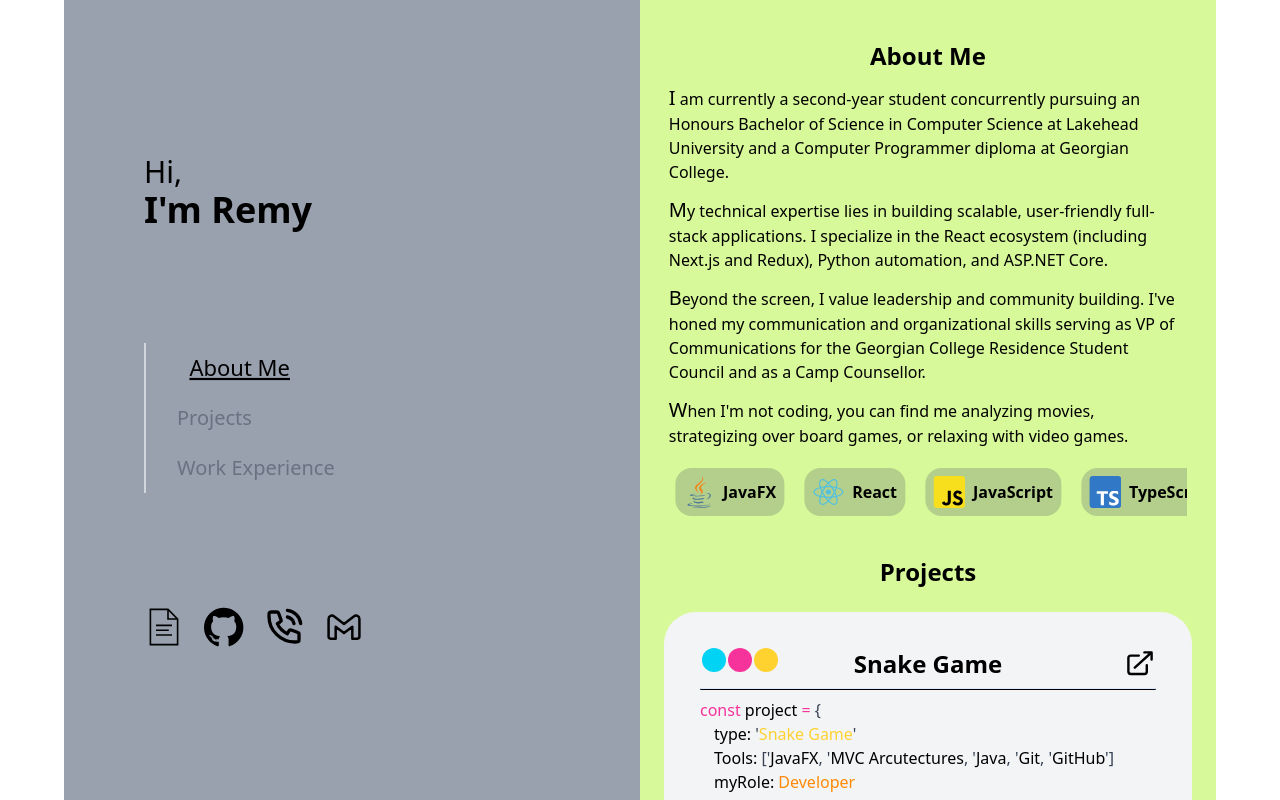
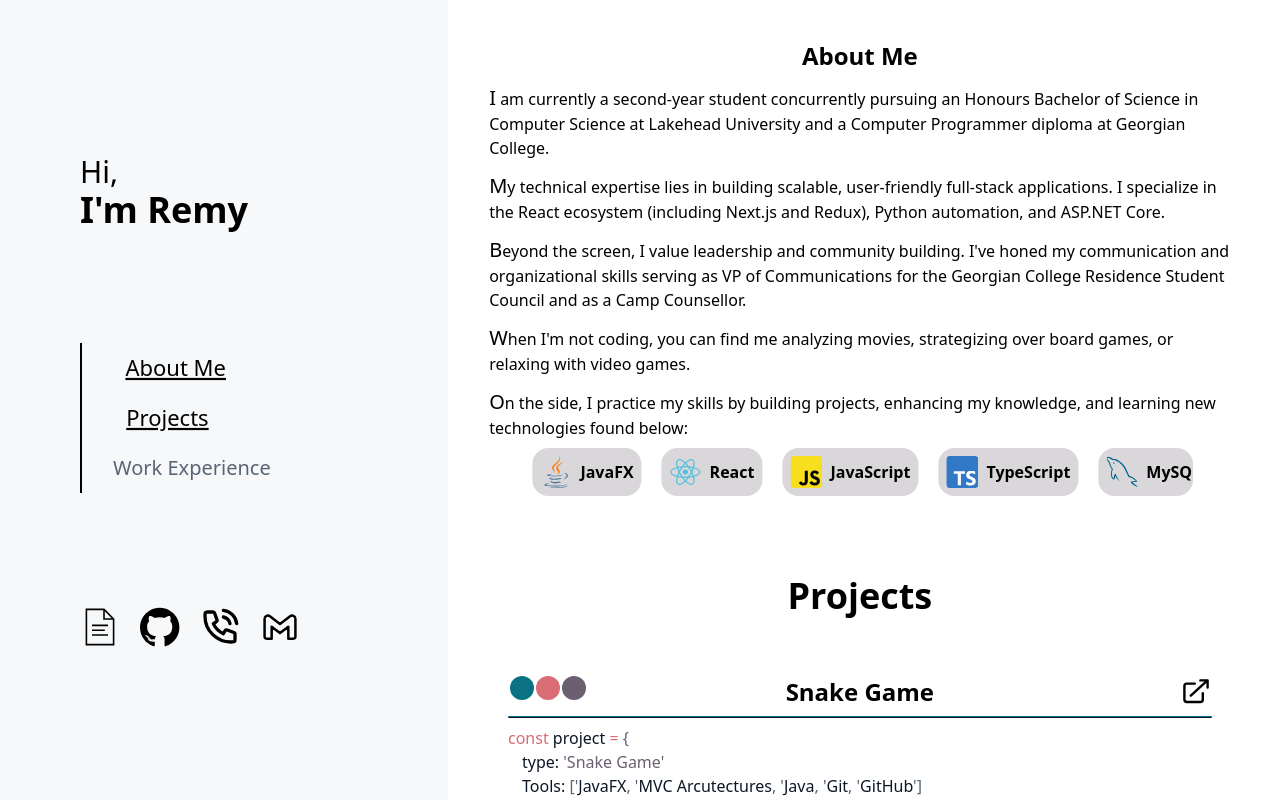
Before and after one commit to Remy-Post/portfolioV2, a React (Vite) app: page / in a window 1280 px wide. Built offline with nearby package versions, Linux system fonts and the light colour scheme.

Commit message:
adjust layout and styling: refactor grid, update colors for consistent palette, enhance hover effects, replace class-based styles, and refine JSON data structure

```diff
--- a/public/mockdata.json
+++ b/public/mockdata.json
@@ -167,7 +167,7 @@
       },
       "descriptionArray": [
         "Designed and facilitated daily educational activities (crafts, games, team-building exercises) for groups of 30+ campers aged 4 to 8, fostering creativity, teamwork, and fundamental skill development.",
-        "Resolved conflicts and promoted inclusivity by mediating disagreements among campers and implementing behaviour management strategies to ensure a safe and welcoming environment.",
+        "Problem resolment: Resolved conflicts and promoted inclusivity by mediating disagreements among campers and implementing behaviour management strategies to ensure a safe and welcoming environment.",
         "Collaborated with parents and staff: Communicated daily updates to caretakers and parents, addressed concerns, and partnered with colleagues to optimize camp procedures and workflows.",
         "Worked at special town events: Canada Day Celebrations and Carrot Fest, developing customer service and communication skills."
       ]
--- a/src/App.jsx
+++ b/src/App.jsx
@@ -1,4 +1,4 @@
-import { useEffect, useState, useRef } from "react";
+import { useEffect, useState } from "react";
 
 import { useInView } from "react-intersection-observer";
 
@@ -13,9 +13,6 @@ export default function App() {
     const [projects, setProjects] = useState([]);
     const [work, setWork] = useState([]);
     const [techStacks, setTechStacks] = useState([]);
-    const [hoveredWork, setMouseHover] = useState(true);
-
-    const timerRef = useRef(null);
 
     const { ref: aboutMeRef, inView: aboutMeInView } = useInView();
     const { ref: projectRef, inView: projectInView } = useInView();
@@ -37,24 +34,24 @@ export default function App() {
 
     return(
         <>
-            <div className="flex h-screen overflow-hidden ">
-                <section className="w-[50%] bg-gray-400 flex flex-col justify-evenly py-10">
+            <div className="grid grid-cols-[35%_65%] h-screen overflow-y-auto">
+                <section className="w-full h-screen sticky top-0 left-0  bg-[#F6F8FA] flex flex-col justify-evenly py-10">
                     <div className="ml-20">
                         <h3 className="text-3xl">Hi,</h3>
                         <h1 className="text-4xl font-bold">I'm Remy</h1>
                     </div> {/*Name*/}
 
                     <div className="ml-20">
-                        <nav className="flex flex-col border-l-2 border-gray-300">
-                            <NavItem href="#about" isActive={aboutMeInView} >About Me</NavItem>
-                            <NavItem href="#projects" isActive={projectInView && !aboutMeInView}>Projects</NavItem>
-                            <NavItem href="#work" isActive={workInView && !projectInView && !aboutMeInView}>Work Experience </NavItem>
+                        <nav className="flex flex-col border-l-2">
+                            <NavItem href="#about" isActive={aboutMeInView}>About Me</NavItem>
+                            <NavItem href="#projects" isActive={projectInView}>Projects</NavItem>
+                            <NavItem href="#work" isActive={workInView && projectInView && !aboutMeInView}>Work Experience </NavItem>
                         </nav>
                     </div>
 
                     <article className="flex gap-5 ml-20"> {/*Icons*/}
                         <a href="Resume.pdf" target="_blank" >
-                            <img src="Document.svg" alt="Document Icon" className="w-10 h-10 icon" />
+                            <img src="Document.svg" alt="Document Icon" className="w-10 h-10 icon resume" />
                         </a>
                         <a href="https://github.com/Remy-Post/" target="_blank">
                             <img src="Github.svg" alt="Github Icon" className="w-10 h-10 icon"/>
@@ -70,7 +67,7 @@ export default function App() {
 
                 {/*-----------------------------------------*/} {/*Switching Sides*/}
 
-                <section className="overflow-y-auto w-[50%] bg-lime-200 py-10">
+                <section className="w-[99%] bg-[#FFFFFF] py-10">
                     <div className="w-[90%] mx-auto" id="#about" ref={aboutMeRef}>
                         <h3 className="font-bold text-2xl text-center">About Me</h3>
                         <TextHolder>
@@ -85,20 +82,23 @@ export default function App() {
                         <TextHolder>
                             <span className="text-xl">W</span>hen I'm not coding, you can find me analyzing movies, strategizing over board games, or relaxing with video games.
                         </TextHolder>
+                        <div>
+                            <p><span className="text-xl">O</span>n the side, I practice my skills by building projects, enhancing my knowledge, and learning new technologies found below: </p>
+                        </div>
 
-                        <div className="mt-5 overflow-hidden">
+                        <div className="mt-2 overflow-hidden rounded-2xl w-[90%] mx-auto">
                             <div className="carousel-track">
                                 {
                                     isLoading == true ? <div>Loading...</div> : (
                                         <>
                                             {techStacks.map((techStack, index) => (
-                                                <div key={index} className="shrink-0 rounded-2xl bg-gray-600/25 hover:bg-gray-600/75 group p-2">
+                                                <div key={index} className="shrink-0 rounded-2xl bg-[#6C5F6F]/25 hover:bg-[#6C5F6F]/75 group p-2">
                                                     <Language name={techStack.name} image={techStack.image} />
                                                 </div>
                                             ))}
                                             {/* Duplicate for seamless loop */}
                                             {techStacks.map((techStack, index) => (
-                                                <div key={`dup-${index}`} className="shrink-0 rounded-2xl bg-gray-600/25 hover:bg-gray-600/75 group p-2">
+                                                <div key={`dup-${index}`} className="shrink-0 rounded-2xl bg-[#6C5F6F]/25 hover:bg-[#6C5F6F]/50 transition-colors duration-500 group p-2">
                                                     <Language name={techStack.name} image={techStack.image} />
                                                 </div>
                                             ))}
@@ -108,12 +108,12 @@ export default function App() {
                             </div>
                         </div>
                     </div> {/*About Me*/}
-                    <div className="mt-10" id="#projects" ref={projectRef}>
-                        <h3 className="text-center font-bold text-2xl">Projects</h3>
+                    <div className="mt-20" id="#projects" ref={projectRef}>
+                        <h3 className="text-center font-bold text-4xl">Projects</h3>
                         <div className="projectContainer">
                         {
                             isLoading == true ? <div>Loading...</div> : projects.map( ((project, index) => (
-                                <div key={index} className="p-4 m-6 bg-gray-100 rounded-4xl project">
+                                <div key={index} className="p-4 m-6 bg-[#FFFFFF] rounded-4xl project">
                                     <Project {...project} />
                                 </div>
                             )))
@@ -124,7 +124,7 @@ export default function App() {
                         {
                             isLoading == true ? <div>Loading...</div> : work.map( ((work, index) => (
                                 <div key={index}
-                                     className={`p-4 mb-8 bg-rose-400/65 rounded-xl project w-[90%] group mx-auto 'transition-all duration-300 ease-in-out`}>
+                                     className={`p-4 mb-8 bg-gray-50 hover:bg-gray-100 rounded-xl project w-[90%] group mx-auto 'transition-all duration-300 ease-in-out`}>
                                     <Work
                                         date={work.date}
                                         company={work.company}
@@ -159,7 +159,7 @@ function NavItem({href, isActive, children }) {
         border-transparent
         ${isActive
                 ? "ml-3.5 scale-[1.1] underline underline-offset-2"  /* Active State styles */
-                : "border-transparent text-gray-500 hover:text-gray-700 hover:border-gray-400"}
+                : "border-transparent text-[#586574] hover:text-[#0B1724]"}
       `}
         >
             {children}
--- a/src/Footer.jsx
+++ b/src/Footer.jsx
@@ -1,6 +1,6 @@
 export default function Footer() {
     return(
-        <footer className="w-full h-[10vh] bg-gray-900">
+        <footer className="w-full h-[10vh] bg-[#071823]">
 
         </footer>
     )
--- a/src/Project.jsx
+++ b/src/Project.jsx
@@ -1,23 +1,23 @@
 //Helper used to return a 'project element'
 export default function Project({...params}){
     const colors = {
-        gray: "text-gray-700",
-        yellow: "text-amber-300",
-        blue: "text-cyan-400",
-        red: "text-pink-500",
-        orange: "text-orange-400",
-        main: "text-black",
-        green: "text-green-500"
+        gray: "text-[#586574]",
+        yellow: "text-[#6C5F6F]",
+        blue: "text-[#0B7285]",
+        red: "text-[#D96C75]",
+        orange: "text-[#D96C75]",
+        main: "text-[#0B1724]",
+        green: "text-[#0B7285]"
 
     }
     return(
-        <div className="bg-gray-100 p-5 rounded-4xl project">
+        <div className="bg-[#FFFFFF] p-5 rounded-4xl project">
             {/*Header*/}
             <div className="grid grid-cols-[20%_60%_20%]">
                 <div className="w-20 flex justify-evenly">
-                    <div className="bg-cyan-400 w-[3vh] h-[3vh] rounded-4xl"></div>
-                    <div className="bg-pink-500 w-[3vh] h-[3vh] rounded-4xl"></div>
-                    <div className="bg-amber-300 w-[3vh] h-[3vh] rounded-4xl"></div>
+                    <div className="bg-[#0B7285] w-[3vh] h-[3vh] rounded-4xl"></div>
+                    <div className="bg-[#D96C75] w-[3vh] h-[3vh] rounded-4xl"></div>
+                    <div className="bg-[#6C5F6F] w-[3vh] h-[3vh] rounded-4xl"></div>
                 </div>
                 <h3 className="text-2xl font-bold text-center self-center">{params.name}</h3>
                 {/*Icon*/}
@@ -37,7 +37,7 @@ export default function Project({...params}){
                 </div>
             </div>
             {/*Body*/}
-            <hr className="text-blue-100 bg-black rounded-4xl h-[2px] px-3 my-2" />
+            <hr className="text-[#0B7285] bg-[#0B1724] rounded-4xl h-[2px] px-3 my-2" />
             <div>
                 <div> {/*Starting*/}
                     <span className={colors.red}>const</span>
@@ -79,7 +79,7 @@ export default function Project({...params}){
                 {params.hostingLink && <div className="mx-3.5">
                     <span className={colors.main}>Live link: </span>
                     <a href={params.hostingLink} target="_blank">
-                        <span className="text-blue-600 underline underline-offset-2">{params.hostingLink}</span>
+                        <span className="text-[#0B7285] underline underline-offset-2">{params.hostingLink}</span>
                     </a>
                 </div>}
                 {/*{params.githubLink && <div className="mx-3.5">*/}
--- a/src/Work.jsx
+++ b/src/Work.jsx
@@ -3,12 +3,26 @@ export default function Work({date, company, position, descriptionArray, css, ch
         <div className={`flex flex-col ${css}`}>
             <div className="flex justify-between relative">
                 <h3 className="text-xl font-bold"><span className="max-w-0 group-hover:max-w-full transition-all duration-400 ease-in-out">{date.month}, </span>{date.year}</h3>
-                <h3 className="font-bold">{company}<span className="font-normal italic text-gray-500 hidden group-hover:inline"> - {position}</span></h3>
+                <h3 className="font-bold">{company}<span className="font-normal italic text-[#586574] hidden group-hover:inline"> - {position}</span></h3>
             </div>
             <div className="mx-3.5 max-h-0 opacity-0 overflow-hidden transition-all duration-400 ease-in-out group-hover:max-h-103 group-hover:opacity-100"> {/*Description*/}
                 {
                     descriptionArray.map((description, index) => (
-                        <p key={index} className="my-2">{description}</p>
+                        <p key={index} className="my-2">
+                            {description.includes(":") ? (
+                                (() => {
+                                    const [keyword, ...rest] = description.split(":");
+                                    return (
+                                        <>
+                                            <span className="font-bold">{keyword}:</span>
+                                            {rest.length ? ` ${rest.join(":").trim()}` : ""}
+                                        </>
+                                    );
+                                })()
+                            ) : (
+                                description
+                            )}
+                        </p>
                     ))
                 }
             </div>
--- a/src/index.css
+++ b/src/index.css
@@ -19,6 +19,22 @@
     }
 }
 
+@keyframes shake {
+    33%{
+        transform: rotate(-5deg);
+    }
+    66%{
+        transform: rotate(5deg);
+    }
+    100%{
+        transform: rotate(0deg);
+    }
+}
+
+.resume:hover{
+    animation: shake infinite 2s linear;
+}
+
 .carousel-track {
     display: flex;
     gap: 1.25rem;
@@ -31,8 +47,7 @@
 }
 
 body {
-    width: 90vw;
-    margin: 0 auto;
+
 }
 
 .icon:hover{
@@ -44,6 +59,5 @@ body {
 }
 
 .projectContainer:hover > :not(:hover){
-    opacity: 0.75;
-
+    opacity: 0.45;
 }
```
